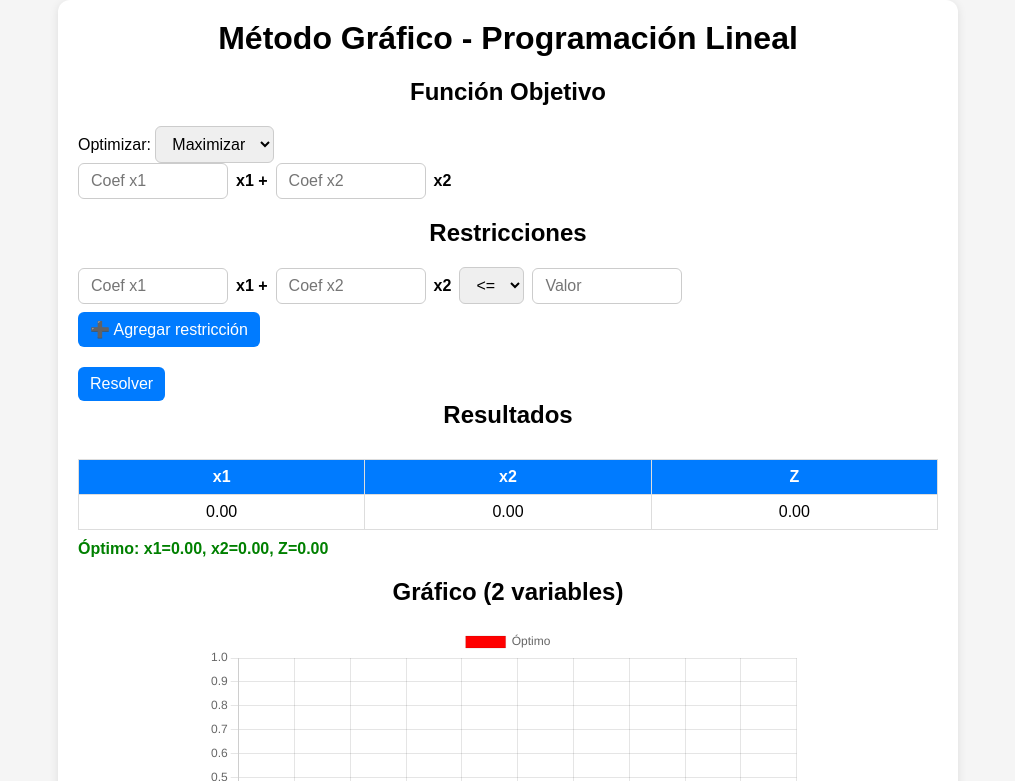
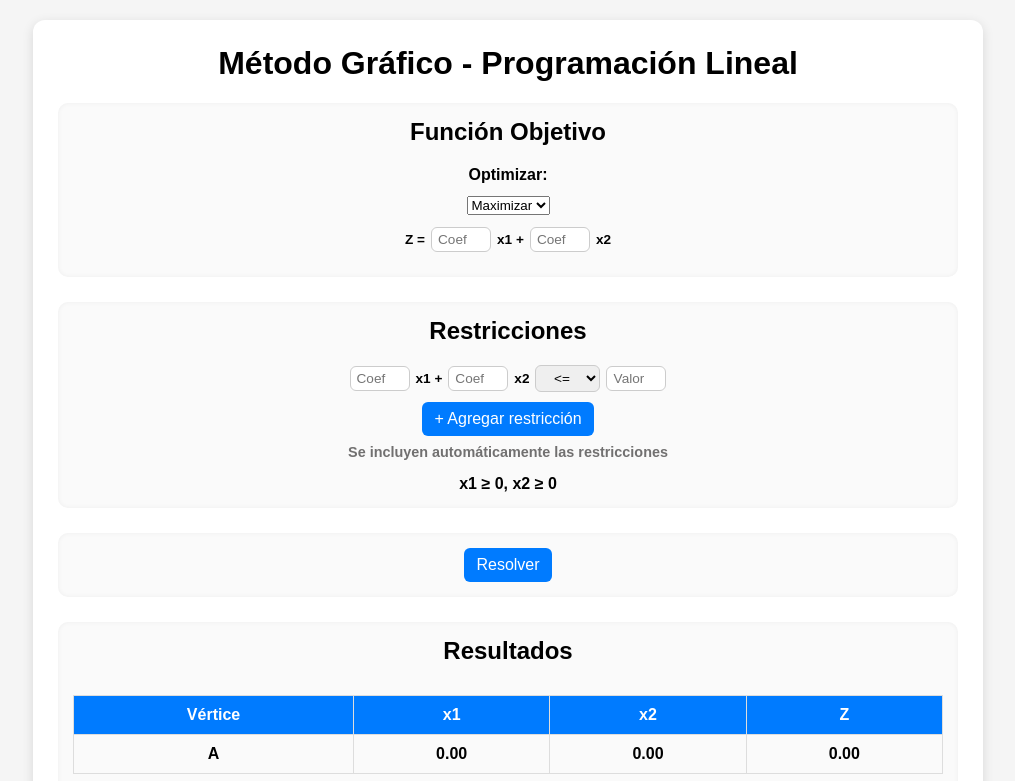
Before and after one commit to Daniel-Bri/Daniel-Bri.github.io, a plain HTML site: page index.html in a window 1280 px wide. Both pictures are taken after a click on the button "Resolver". Shown: the top 781 px of the page, without its empty margins (132-1147 px from the left). Drawn offline with nearby package versions, Linux system fonts and the light colour scheme.

Commit message:
Proyecto terminado (detalles)

```diff
--- a/index.html
+++ b/index.html
@@ -1,5 +1,6 @@
 <!DOCTYPE html>
 <html lang="es">
+
 <head>
   <meta charset="UTF-8">
   <title>Solver Método Gráfico</title>
@@ -8,6 +9,7 @@
   <!-- Chart.js para graficar -->
   <script src="https://cdn.jsdelivr.net/npm/chart.js"></script>
 </head>
+
 <body>
   <div class="container">
     <h1>Método Gráfico - Programación Lineal</h1>
@@ -15,28 +17,35 @@
     <!-- Función objetivo -->
     <div class="section">
       <h2>Función Objetivo</h2>
+      <div class="objective-box">
         <label for="objectiveType">Optimizar:</label>
         <select id="objectiveType">
           <option value="max">Maximizar</option>
           <option value="min">Minimizar</option>
         </select>
-      <div id="objectiveInputs" class="inputs-row">
+        <div id="objectiveInputs" class="inputs-row objective-center">
+          <span>Z = </span>
           <input type="number" placeholder="Coef x1" step="any" id="coefX1">
           <span>x1 +</span>
           <input type="number" placeholder="Coef x2" step="any" id="coefX2">
           <span>x2</span>
         </div>
       </div>
+    </div>
 
     <!-- Restricciones -->
     <div class="section">
       <h2>Restricciones</h2>
-      <div id="constraints"></div>
-      <button id="addConstraint">➕ Agregar restricción</button>
+      <div id="constraints" class="center"></div>
+      <button id="addConstraint"> + Agregar restricción</button>
+      <p class="note">Se incluyen automáticamente las restricciones</p>
+      <span>x1 ≥ 0, x2 ≥ 0</span>
     </div>
 
     <!-- Botón resolver -->
+    <div class="section center">
       <button id="solveBtn">Resolver</button>
+    </div>
 
     <!-- Resultados -->
     <div class="section">
@@ -45,6 +54,7 @@
         <table id="resultsTable">
           <thead>
             <tr>
+              <th>Vértice</th>
               <th>x1</th>
               <th>x2</th>
               <th>Z</th>
@@ -56,11 +66,12 @@
       <div id="optimo"></div>
     </div>
 
-    <!-- Gráfica -->
+    <!-- Gráfico -->
     <div class="section">
       <h2>Gráfico (2 variables)</h2>
       <canvas id="chart"></canvas>
     </div>
+
     <div class="Espacio_blanco_final">
       <h3>Autores</h3>
     </div>
@@ -68,4 +79,5 @@
 
   <script src="script.js"></script>
 </body>
+
 </html>
--- a/script.js
+++ b/script.js
@@ -6,15 +6,9 @@ class MetodoGrafico {
     this.constraints = constraints;     // array de objetos {c1,c2,rhs,ineq}
   }
 
-  getLineFromConstraint(c) {
-    let xIntercept = c.c1 !== 0 ? c.rhs / c.c1 : null;
-    let yIntercept = c.c2 !== 0 ? c.rhs / c.c2 : null;
-    return { xIntercept, yIntercept };
-  }
-
   getIntersection(c1, c2) {
     let det = c1.c1 * c2.c2 - c2.c1 * c1.c2;
-    if (Math.abs(det) < 1e-9) return null; // paralelas
+    if (Math.abs(det) < 1e-9) return null;
     let x = (c1.rhs * c2.c2 - c2.rhs * c1.c2) / det;
     let y = (c1.c1 * c2.rhs - c2.c1 * c1.rhs) / det;
     return { x, y };
@@ -47,18 +41,36 @@ class MetodoGrafico {
     }
 
     // intersecciones con ejes
-    points.push({ x: 0, y: 0 });
     this.constraints.forEach(c => {
-      let line = this.getLineFromConstraint(c);
-      if (line.xIntercept !== null) {
-        let p = { x: line.xIntercept, y: 0 };
+      if (c.c1 !== 0) {
+        let p = { x: c.rhs / c.c1, y: 0 };
         if (this.isFeasible(p)) points.push(p);
       }
-      if (line.yIntercept !== null) {
-        let p = { x: 0, y: line.yIntercept };
+      if (c.c2 !== 0) {
+        let p = { x: 0, y: c.rhs / c.c2 };
         if (this.isFeasible(p)) points.push(p);
       }
     });
+
+    // incluir origen si es factible
+    if (this.isFeasible({ x: 0, y: 0 })) points.push({ x: 0, y: 0 });
+
+    // eliminar duplicados
+    points = points.filter(
+      (p, i, self) => i === self.findIndex(q => Math.abs(q.x - p.x) < 1e-6 && Math.abs(q.y - p.y) < 1e-6)
+    );
+
+    // ordenar puntos alrededor del centro (para dibujar polígono bien)
+    if (points.length > 2) {
+      const center = {
+        x: points.reduce((s, p) => s + p.x, 0) / points.length,
+        y: points.reduce((s, p) => s + p.y, 0) / points.length
+      };
+      points.sort((a, b) =>
+        Math.atan2(a.y - center.y, a.x - center.x) -
+        Math.atan2(b.y - center.y, b.x - center.x)
+      );
+    }
 
     // evaluar FO
     let bestPoint = null;
@@ -76,7 +88,7 @@ class MetodoGrafico {
       }
     });
 
-    return { evaluations, bestPoint, bestValue };
+    return { evaluations, bestPoint, bestValue, feasiblePolygon: points };
   }
 }
 
@@ -91,21 +103,24 @@ let chart;
 
 function addConstraintRow() {
   const row = document.createElement("div");
-  row.className = "inputs-row";
+  row.className = "inputs-row constraint-row";
   row.innerHTML = `
-    <input type="number" placeholder="Coef x1" step="any" class="coefX1">
+    <input type="number" placeholder="Coef x1" step="any" class="coefX1" style="text-align:center;">
     <span>x1 +</span>
-    <input type="number" placeholder="Coef x2" step="any" class="coefX2">
+    <input type="number" placeholder="Coef x2" step="any" class="coefX2" style="text-align:center;">
     <span>x2</span>
     <select class="ineq">
       <option value="max"><=</option>
       <option value="min">>=</option>
       <option value="equal">=</option>
     </select>
-    <input type="number" placeholder="Valor" step="any" class="rhs">
+    <input type="number" placeholder="Valor" step="any" class="rhs" style="text-align:center;">
   `;
   constraintsDiv.appendChild(row);
 }
+
+// Al iniciar, agregamos una fila por defecto
+addConstraintRow();
 
 addConstraintBtn.addEventListener("click", addConstraintRow);
 
@@ -114,78 +129,146 @@ solveBtn.addEventListener("click", () => {
   const coefX2 = parseFloat(document.getElementById("coefX2").value) || 0;
   const objectiveType = document.getElementById("objectiveType").value;
 
-  const rows = constraintsDiv.querySelectorAll(".inputs-row");
+  const rows = constraintsDiv.querySelectorAll(".constraint-row");
   const constraints = [];
+
   rows.forEach(r => {
-    constraints.push({
-      c1: parseFloat(r.querySelector(".coefX1").value) || 0,
-      c2: parseFloat(r.querySelector(".coefX2").value) || 0,
-      rhs: parseFloat(r.querySelector(".rhs").value) || 0,
-      ineq: r.querySelector(".ineq").value
-    });
+    const c1 = parseFloat(r.querySelector(".coefX1").value);
+    const c2 = parseFloat(r.querySelector(".coefX2").value);
+    const rhs = parseFloat(r.querySelector(".rhs").value);
+
+    // ignorar restricciones vacías
+    if (!isNaN(c1) && !isNaN(c2) && !isNaN(rhs)) {
+      constraints.push({
+        c1, c2, rhs,
+        ineq: r.querySelector(".ineq").value
+      });
+    }
   });
+
+  // Restricciones automáticas x1>=0, x2>=0
+  constraints.push({ c1: 1, c2: 0, rhs: 0, ineq: "min" });
+  constraints.push({ c1: 0, c2: 1, rhs: 0, ineq: "min" });
 
   const metodo = new MetodoGrafico(coefX1, coefX2, objectiveType, constraints);
   const solucion = metodo.solve();
 
-  // llenar tabla
+  // llenar tabla con vértices A,B,C...
   tableBody.innerHTML = "";
-  solucion.evaluations.forEach(p => {
+  const letras = "ABCDEFGHIJKLMNOPQRSTUVWXYZ";
+  solucion.evaluations.forEach((p, index) => {
     const row = document.createElement("tr");
-    row.innerHTML = `<td>${p.x.toFixed(2)}</td><td>${p.y.toFixed(2)}</td><td>${p.Z.toFixed(2)}</td>`;
+    row.innerHTML = `
+      <td>${letras[index]}</td>
+      <td>${p.x.toFixed(2)}</td>
+      <td>${p.y.toFixed(2)}</td>
+      <td>${p.Z.toFixed(2)}</td>
+    `;
     tableBody.appendChild(row);
   });
 
   // mostrar óptimo
   if (solucion.bestPoint) {
-    optimoBox.textContent = `Óptimo: x1=${solucion.bestPoint.x.toFixed(2)}, x2=${solucion.bestPoint.y.toFixed(2)}, Z=${solucion.bestValue.toFixed(2)}`;
+    optimoBox.textContent =
+      `Óptimo: x1=${solucion.bestPoint.x.toFixed(2)}, ` +
+      `x2=${solucion.bestPoint.y.toFixed(2)}, ` +
+      `Z=${solucion.bestValue.toFixed(2)}`;
   } else {
     optimoBox.textContent = "No se encontró solución factible.";
   }
 
-  // graficar
-  drawChart(constraints, solucion);
+  drawChart(constraints, solucion, letras);
 });
 
-function drawChart(constraints, solucion) {
+function drawChart(constraints, solucion, letras) {
   if (chart) chart.destroy();
+
   const datasets = [];
-  const xs = Array.from({length: 200}, (_,i)=> i);
 
-  constraints.forEach((c,i) => {
-    if (c.c2 !== 0) {
-      const ys = xs.map(x => (c.rhs - c.c1*x)/c.c2);
+  // Región factible sombreada
+  if (solucion.feasiblePolygon.length > 2) {
+    datasets.push({
+      label: "Región factible",
+      data: solucion.feasiblePolygon,
+      backgroundColor: "rgba(0, 200, 0, 0.15)", // suave
+      borderColor: "rgba(0, 200, 0, 0.6)",
+      type: "line",
+      fill: true,
+      pointRadius: 0
+    });
+  }
+
+  // Líneas de restricciones (colores sólidos distintos)
+  const colors = ["#FF5733", "#33A1FF", "#28A745", "#FFC300", "#8E44AD"];
+  constraints.forEach((c, i) => {
+    if (c.c1 === 0 && c.c2 === 0) return;
+    const lineData = [];
+    const maxX = 20;
+    for (let x = 0; x <= maxX; x += 0.5) {
+      if (c.c2 !== 0) {
+        let y = (c.rhs - c.c1 * x) / c.c2;
+        if (y >= 0 && y <= 20) lineData.push({ x, y });
+      }
+    }
+    if (lineData.length > 0) {
       datasets.push({
-        label: `Restricción ${i+1}`,
-        data: xs.map((x,j)=>({x,y:ys[j]})),
-        borderColor: `hsl(${i*60},70%,50%)`,
+        label: `Restricción ${i + 1}`,
+        data: lineData,
+        type: "line",
+        borderColor: colors[i % colors.length],
+        borderWidth: 2,
         fill: false,
-        showLine: true,
         pointRadius: 0
       });
     }
   });
 
+  // Vértices con letras
+  datasets.push({
+    label: "Vértices",
+    data: solucion.evaluations.map((p, i) =>
+      ({ x: p.x, y: p.y, label: letras[i] })
+    ),
+    backgroundColor: "blue",
+    pointRadius: 6
+  });
+
+  // Punto óptimo
   if (solucion.bestPoint) {
     datasets.push({
       label: "Óptimo",
-      data: [{x: solucion.bestPoint.x, y: solucion.bestPoint.y}],
+      data: [{ x: solucion.bestPoint.x, y: solucion.bestPoint.y }],
       backgroundColor: "red",
-      pointRadius: 6
+      pointRadius: 8
     });
   }
+
+  // Escala ajustada
+  const allX = solucion.feasiblePolygon.map(p => p.x);
+  const allY = solucion.feasiblePolygon.map(p => p.y);
+  const maxX = allX.length ? Math.max(...allX) : 5;
+  const maxY = allY.length ? Math.max(...allY) : 5;
 
   chart = new Chart(chartCanvas, {
     type: "scatter",
     data: { datasets: datasets },
     options: {
+      responsive: true,
+      plugins: {
+        legend: { position: "top" },
+        tooltip: {
+          callbacks: {
+            label: function(ctx) {
+              const label = ctx.raw.label ? ctx.raw.label : "";
+              return `${label} (x=${ctx.raw.x.toFixed(2)}, y=${ctx.raw.y.toFixed(2)})`;
+            }
+          }
+        }
+      },
       scales: {
-        x: { beginAtZero: true },
-        y: { beginAtZero: true }
+        x: { beginAtZero: true, max: maxX + 2 },
+        y: { beginAtZero: true, max: maxY + 2 }
       }
     }
   });
 }
-
-// iniciar con una restricción vacía
-addConstraintRow();
--- a/style.css
+++ b/style.css
@@ -3,17 +3,17 @@ body {
   background: #f5f5f5;
   margin: 0;
   padding: 0;
-  overflow-x: hidden; /* evita scroll horizontal raro */
+  overflow-x: hidden;
 }
 
 .container {
   width: 100%;
-  max-width: 900px;
-  margin: 0 auto;
+  max-width: 950px;
+  margin: 20px auto;
   background: white;
-  padding: 20px;
+  padding: 25px;
   border-radius: 12px;
-  box-shadow: 0px 2px 10px rgba(0,0,0,0.1);
+  box-shadow: 0px 3px 12px rgba(0,0,0,0.12);
   box-sizing: border-box;
 }
 
@@ -23,34 +23,61 @@ h1, h2 {
 }
 
 .section {
-  margin-bottom: 20px;
+  margin-bottom: 25px;
+  padding: 15px;
+  border-radius: 10px;
+  background: #fafafa;
+  box-shadow: inset 0 0 5px rgba(0,0,0,0.05);
+  font-weight: bold;
+  text-align: center;
+}
+
+.section.center {
+  text-align: center;
+}
+
+/* --- Función objetivo --- */
+.objective-box {
+  display: flex;
+  flex-direction: column;
+  align-items: center;
+  gap: 12px;
+}
+
+.objective-center {
+  justify-content: center;
 }
 
 /* --- Inputs y selects --- */
 .inputs-row {
   display: flex;
   align-items: center;
-  gap: 8px;
-  margin-bottom: 8px;
-  flex-wrap: wrap; /* permite que baje si no entra */
+  justify-content: center;
+  gap: 6px;
+  margin-bottom: 10px;
+  flex-wrap: nowrap; /* todos en una fila */
 }
 
-.inputs-row input {
-  flex: 1 1 80px;   /* flexible */
-  min-width: 60px; /* no se achica demasiado */
-  max-width: 150px; /* evita que crezcan de más */
+.inputs-row input,
+.inputs-row select {
+  width: 60px;
+  padding: 4px 6px;
+  font-size: 0.85rem;
+  border: 1px solid #ccc;
+  border-radius: 6px;
+  text-align: center;
+}
+
+.inputs-row select {
+  width: 65px;
 }
 
 .inputs-row span {
-  flex: 0 0 auto;
   font-weight: bold;
+  font-size: 0.85rem;
 }
 
 input, select, button {
-  padding: 8px 12px;
-  font-size: 1rem;
-  border: 1px solid #ccc;
-  border-radius: 6px;
   box-sizing: border-box;
 }
 
@@ -61,8 +88,9 @@ button {
   color: white;
   transition: background 0.3s;
   border-radius: 6px;
+  padding: 8px 12px;
+  font-size: 1rem;
 }
-
 
 button:hover {
   background: #0056b3;
@@ -70,44 +98,63 @@ button:hover {
 
 /* --- Tablas --- */
 .table-container {
-  overflow-x: auto; /* scroll en móvil si no cabe */
+  overflow-x: auto;
 }
 
 table {
   width: 100%;
   border-collapse: collapse;
   margin-top: 10px;
-  min-width: 300px;
+  min-width: 350px;
 }
 
 th, td {
   border: 1px solid #ddd;
-  padding: 8px;
+  padding: 10px;
   text-align: center;
 }
 
 th {
   background: #007bff;
   color: white;
+  font-weight: bold;
+}
+
+td {
+  background: #fafafa;
 }
 
 #optimo {
   margin-top: 10px;
   font-weight: bold;
+  font-size: xx-large;
   color: green;
+  text-align: center;
 }
 
-h3{
+h3 {
   text-align: center;
+}
+
+.note {
+  text-align: center;
+  font-size: 0.9rem;
+  color: #717070;
+  margin-top: 8px;
 }
 
 /* --- Canvas responsivo --- */
 #chart {
   width: 100% !important;
-  height: auto !important;
-  max-width: 600px;
-  margin: auto;
+  height: 300px !important;
+  max-width: 800px;
+  margin: 20px auto;
   display: block;
+  background: #fff;
+  border: 2px solid #ccc;
+  border-radius: 12px;
+  padding: 12px;
+  box-shadow: 0px 2px 8px rgba(0,0,0,0.08);
 }
 
 /* --- Responsive para móviles --- */
@@ -115,21 +162,23 @@ h3{
   .container {
     margin: 0;
     padding: 15px;
-    border-radius: 0; /* ocupa todo el ancho sin bordes raros */
-  }
-
-  input, select, button {
-    width: 100%;  /* todos los inputs ocupan el ancho disponible */
-    font-size: 0.95rem;
+    border-radius: 0;
   }
 
   .inputs-row {
-    flex-direction: column; /* los inputs se ponen en columna */
-    align-items: stretch;
+    flex-wrap: wrap; /* si no entra en pantalla, salta abajo */
+    gap: 4px;
+  }
+
+  .inputs-row input,
+  .inputs-row select {
+    width: 48px;
+    font-size: 0.75rem;
+    padding: 3px;
   }
 
   .inputs-row span {
-    align-self: flex-start;
+    font-size: 0.75rem;
   }
 
   h1 {
@@ -139,4 +188,16 @@ h3{
   h2 {
     font-size: 1.1rem;
   }
+
+  #chart {
+    height: 220px !important;
+  }
+
+  table {
+    font-size: 0.75rem;
+  }
+
+  th, td {
+    padding: 3px;
+  }
 }
```
Lines whose indentation alone changed are shown as unchanged.
